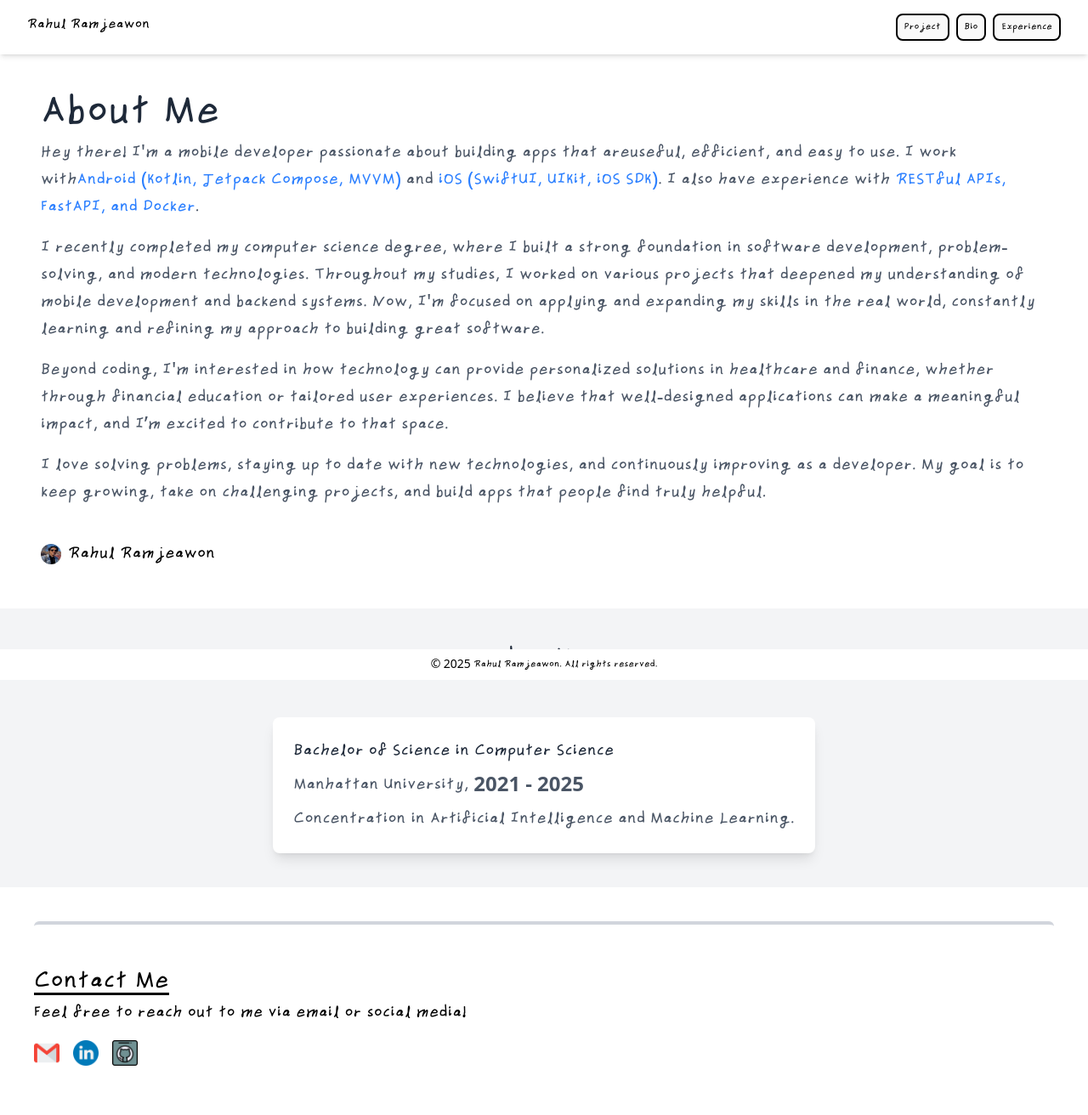
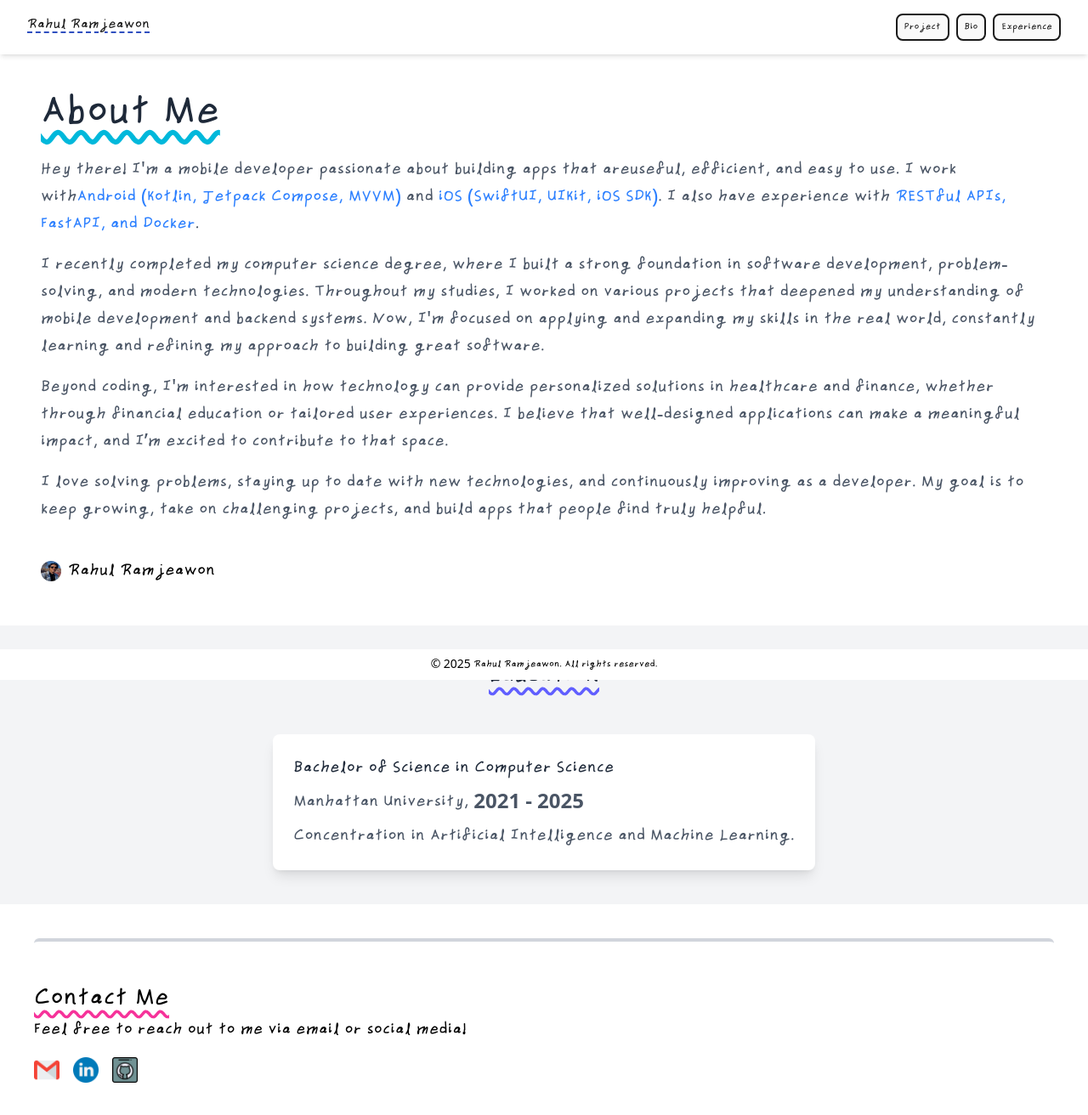
Before and after one commit to rahulrportfolio/rahulrportfolio.github.io, a React (Vite) app in the folder app/: page /Bio in a window 1280 px wide. Shown: the whole page at 85% size. Built offline with nearby package versions, Linux system fonts and the light colour scheme.

Commit message:
add fancy text design

```diff
--- a/app/src/components/Bio.jsx
+++ b/app/src/components/Bio.jsx
@@ -18,7 +18,7 @@ const About = () => {
     return (
         <div>
             <section class="text-1xl sm:text-1xl md:text-2xl h-full mx-auto p-12 bg-white mt-14">
-                <h1 class="text-4xl sm:text-4xl md:text-6xl font-bold text-gray-800">About Me</h1>
+                <h1 class="text-4xl sm:text-4xl md:text-6xl font-bold text-gray-800 underline decoration-wavy decoration-cyan-500 pb-5">About Me</h1>
                 <p class="text-gray-600 mb-4">
                     Hey there! I'm a <span class="font-semibold">mobile developer</span> passionate about building apps that are
                     <span class="font-semibold">useful, efficient, and easy to use</span>. I work with
@@ -56,7 +56,7 @@ const Education = () => {
     return (
         <div className="bg-gray-100 py-10 px-6 flex items-center justify-center">
             <div className="flex flex-col items-center justify-center">
-                <h2 className="text-center text-4xl underline font-semibold text-gray-800 mb-12">Education</h2>
+                <h2 className="text-center text-4xl underline decoration-wavy decoration-indigo-500 font-semibold text-gray-800 mb-12">Education</h2>
                 <div className="sm:text-1xl md:2xl grid grid-cols-1 bg-white p-6 rounded-lg shadow-lg">
                     <h3 className="text-2xl font-extrabold text-gray-800">Bachelor of Science in Computer Science</h3>
                     <p className="text-gray-600 mt-2 md:text-2xl font-semibold">Manhattan University, 2021 - 2025</p>
--- a/app/src/components/Home.jsx
+++ b/app/src/components/Home.jsx
@@ -52,7 +52,7 @@ const Intro = () => {
 const Skills = () => {
     return (
         <div className="bg-white w-full text-black text-center p-10">
-            <h1 className="text-6xl font-bold underline mb-10">Skills</h1>
+            <h1 className="text-6xl font-bold underline decoration-wavy decoration-red-500 mb-10">Skills</h1>
             <div className="grid grid-cols-3 sm:grid-cols-3 md:grid-cols-4 gap-8 place-items-center">
                 <SkillItem image={kotlin} text="Kotlin" />
                 <SkillItem image={swift} text="Swift" />
@@ -90,7 +90,7 @@ const Contact = () => {
     return (
         <div className="bg-white w-full text-black flex-col p-10">
             <hr className="border-gray-300 rounded-md border-t-4 p-6"></hr>
-            <h className="text-4xl font-extrabold underline">Contact Me</h>
+            <h className="text-4xl font-extrabold underline decoration-wavy decoration-pink-500">Contact Me</h>
             <p className="text-2xl">Feel free to reach out to me via email or social media!</p>
             <div className="flex gap-4 mt-4">
                 <a href="mailto:tejinquiries@gmail.com"><img src={gmail} alt="gmail" width="30" height="30" /></a>
--- a/app/src/components/NavBar.jsx
+++ b/app/src/components/NavBar.jsx
@@ -32,12 +32,12 @@ const NavBar = () => {
 
     return (
         <>
-            <nav className="bg-white bg-opacity-30 text-black w-full fixed top-0 z-50 shadow-md">
+            <nav className="bg-white opacity-90 text-black w-full fixed top-0 z-50 shadow-md">
                 <div className="max-w-7xl mx-auto px-4 sm:px-6 lg:px-8">
                     <div className="flex items-center justify-between h-16">
                         <div className="flex flex-row w-full justify-between">
                             <Link to="/">
-                                <div className="text-xl font-bold hover:text-gray-600 transition duration-300 ease-in-out">
+                                <div className="text-xl font-bold hover:text-gray-600 transition duration-300 ease-in-out underline decoration-2 underline-offset-2 decoration-dashed decoration-blue-800">
                                     Rahul Ramjeawon
                                 </div>
                             </Link>
```
